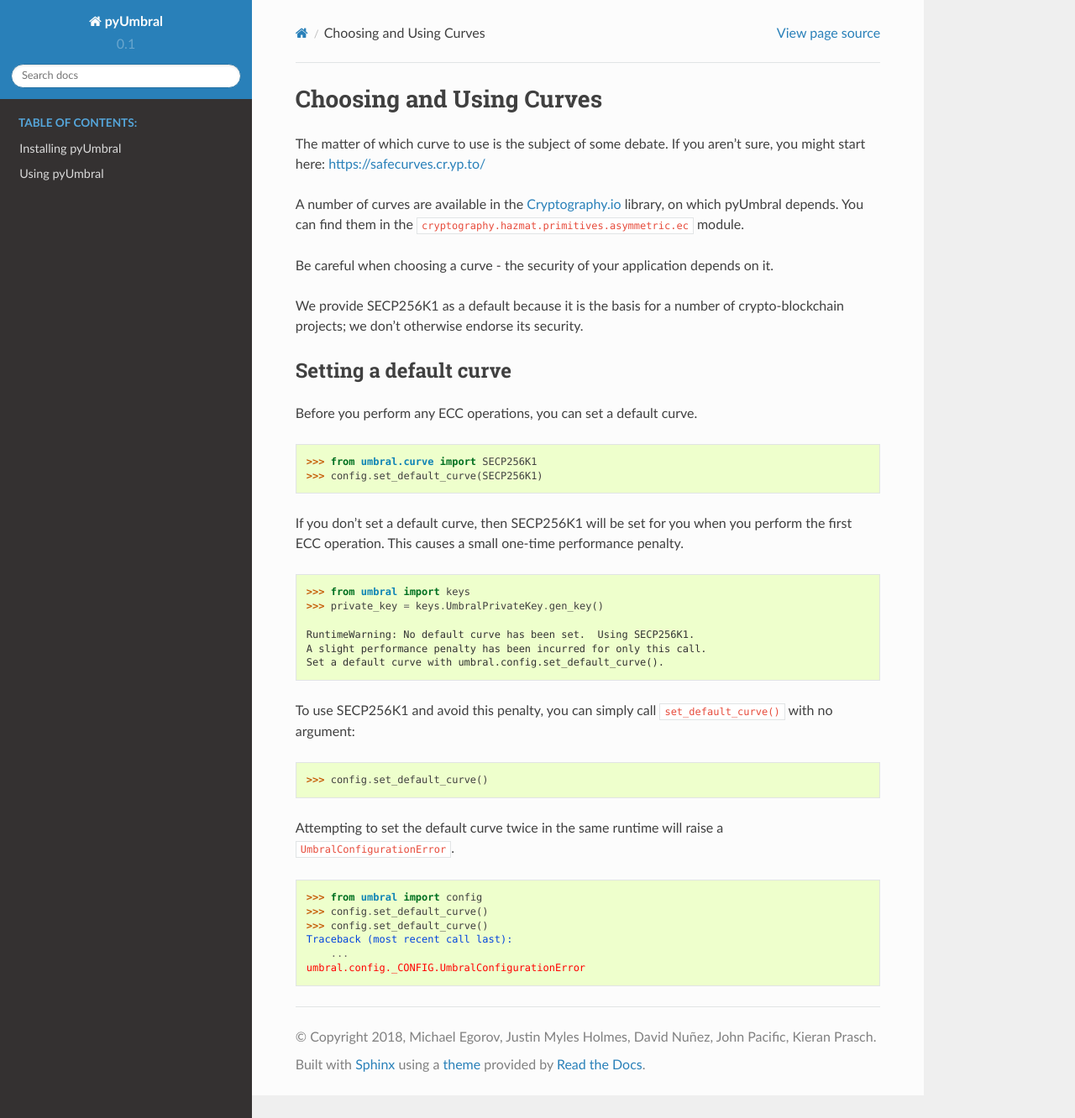
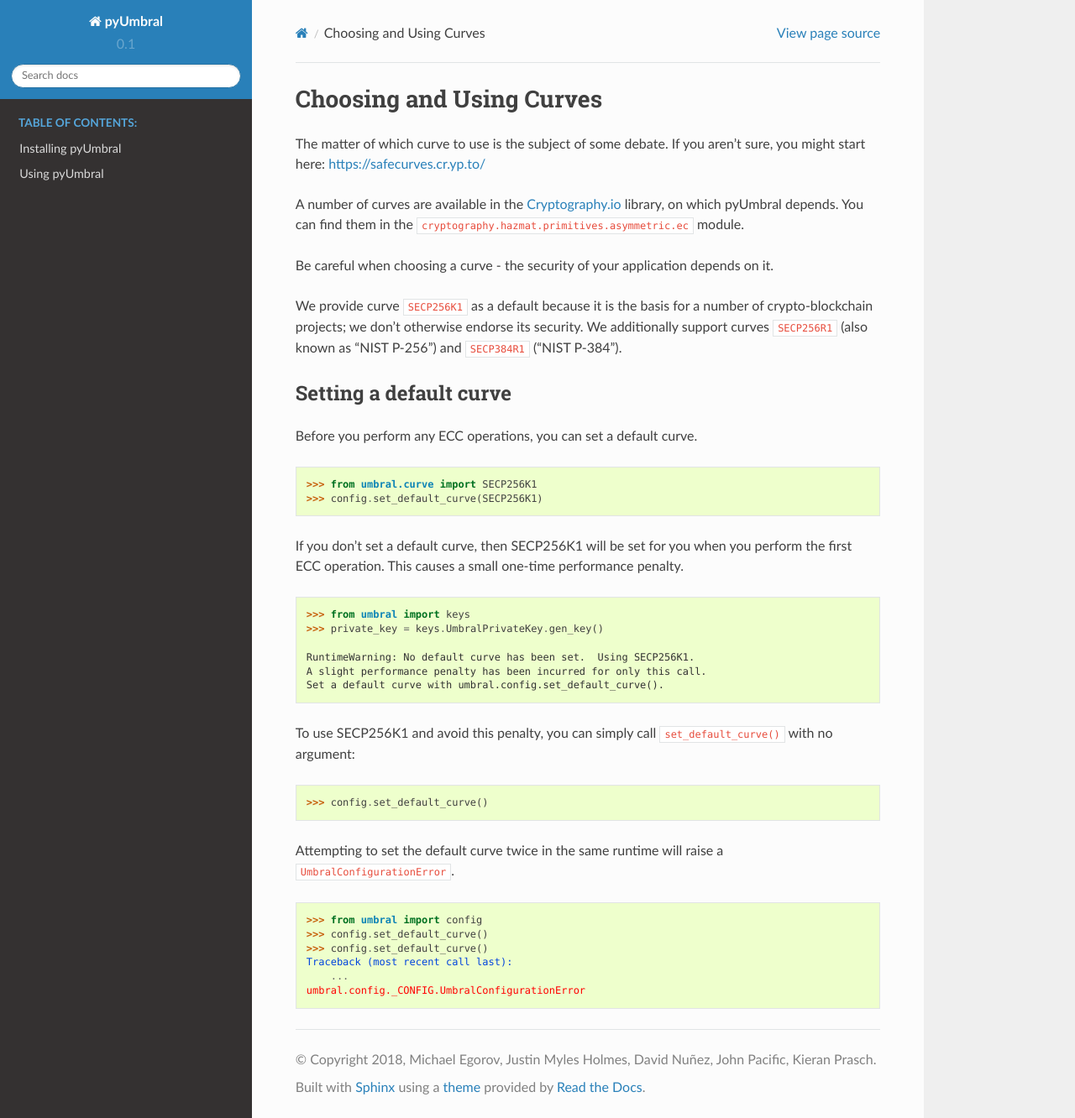
Before and after one commit to nucypher/pyUmbral, a Sphinx documentation site: the page built from docs/source/choosing_and_using_curves.rst, in a window 1280 px wide and 1332 px high. Shown: the whole window at 84% size. Built offline with Sphinx 7.4.7 and the Read the Docs theme 2.0.0, drawn with Linux system fonts in a browser that asks for light colours.

Commit message:
Add reference to other supported curves in the docs.

```diff
--- a/docs/source/choosing_and_using_curves.rst
+++ b/docs/source/choosing_and_using_curves.rst
@@ -13,8 +13,9 @@ You can find them in the ``cryptography.hazmat.primitives.asymmetric.ec`` module
 
 Be careful when choosing a curve - the security of your application depends on it.
 
-We provide SECP256K1 as a default because it is the basis for a number of crypto-blockchain projects;
+We provide curve ``SECP256K1`` as a default because it is the basis for a number of crypto-blockchain projects;
 we don't otherwise endorse its security.
+We additionally support curves ``SECP256R1`` (also known as "NIST P-256") and ``SECP384R1`` ("NIST P-384").
 
 
 Setting a default curve
```
